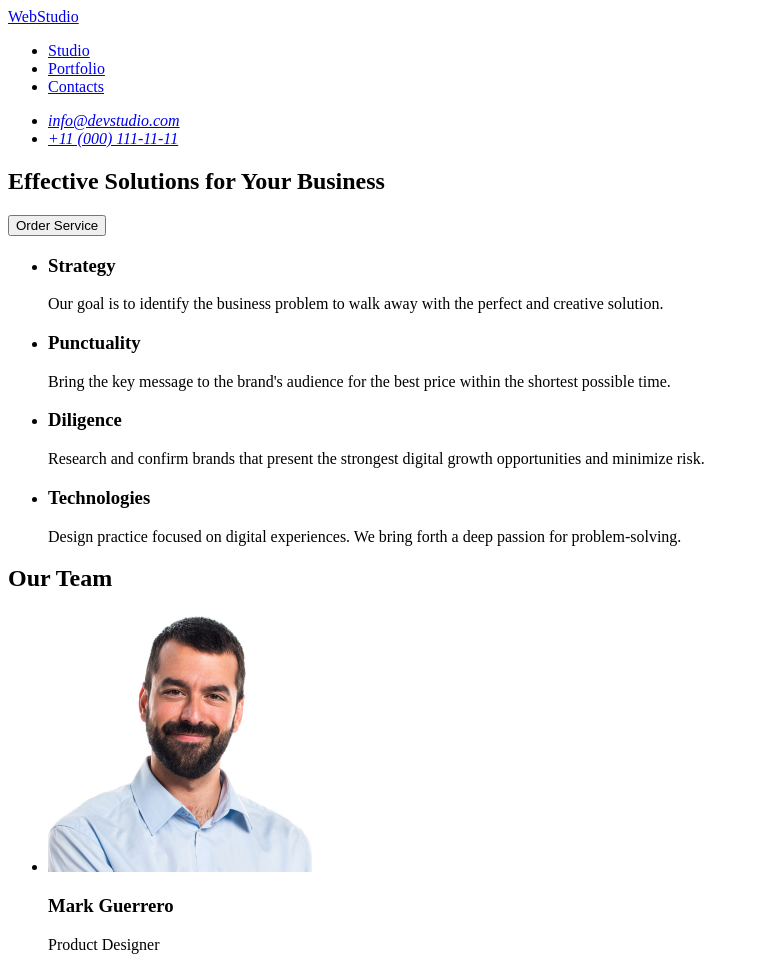
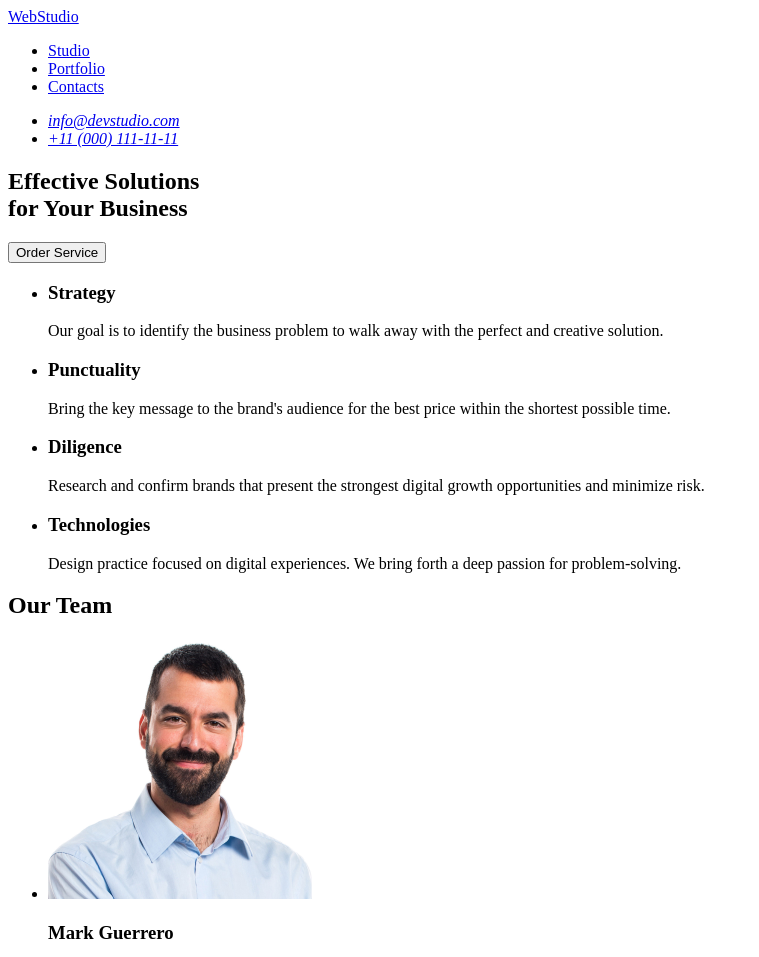
Before and after one commit to PNZ-Grizly/goit-markup-hw-01, a plain HTML site: page index.html in a window 1280 px wide. Shown: the top 957 px of the page, without its empty margins (0-759 px from the left). Drawn offline with Linux system fonts and the light colour scheme.

Commit message:
modified: index.htnl

```diff
--- a/index.html
+++ b/index.html
@@ -24,7 +24,10 @@
 
     <main>
       <section>
-        <h2>Effective Solutions for Your Business</h2>
+        <h1>
+          Effective Solutions <br />
+          for Your Business
+        </h1>
         <button type="button">Order Service</button>
       </section>
 
```
